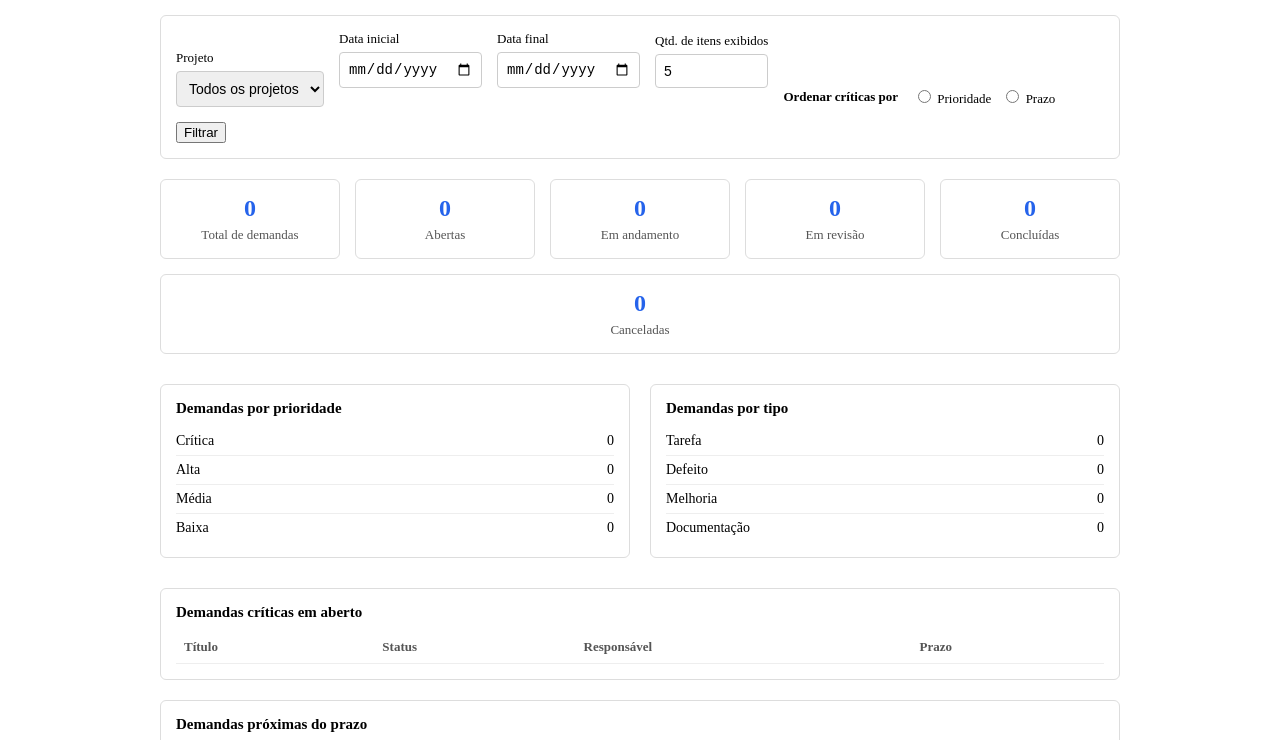
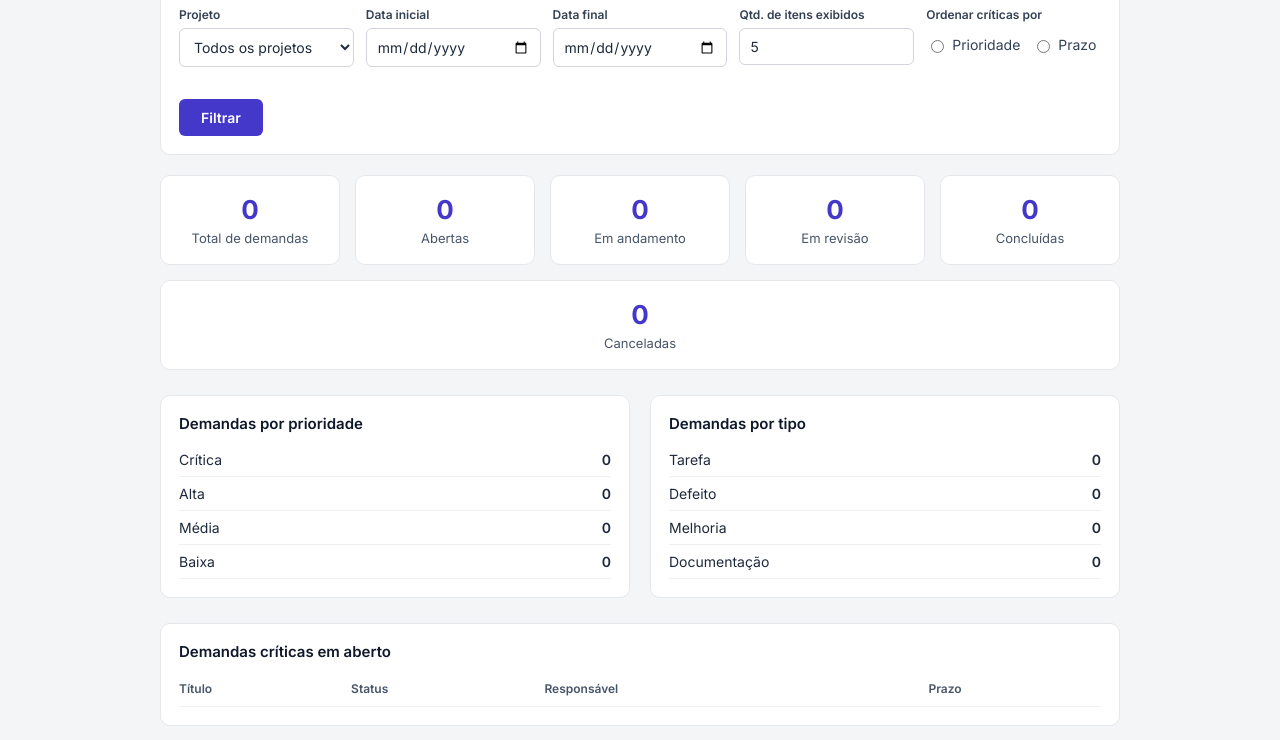
Before and after one commit to rafaelmvalente/PI-II-TIME-15, a plain HTML site: page frontend/HTML/dashboard.html in a window 1280 px wide. Shown: the part 157-897 px from the top of the page. Drawn offline with Linux system fonts and the light colour scheme; no server answers; sample sign-in values are in the browser's storage.

Commit message:
refactor: ajusta visual das telas conforme prototipo

```diff
--- a/frontend/CSS/cadastro-demanda.css
+++ b/frontend/CSS/cadastro-demanda.css
@@ -4,9 +4,14 @@
 
 body {
   margin: 0;
-  font-family: Arial, sans-serif;
+  font-family: 'Inter', Arial, sans-serif;
   background-color: #f4f5f7;
   color: #1e293b;
+}
+
+/* Botões não herdam a fonte da página por padrão */
+button {
+  font-family: inherit;
 }
 
 .page-cadastro {
@@ -20,23 +25,19 @@ body {
   margin-bottom: 25px;
 }
 
-.cadastro-header h1 {
-  font-size: 18px;
-  color: #1e293b;
-  margin: 0 0 5px;
-}
-
 .cadastro-header h2 {
-  font-size: 22px;
+  font-size: 28px;
+  font-weight: 700;
+  color: #0f172a;
   margin: 0;
 }
 
 /* Cartão que contém o formulário */
 .form-demanda {
   background-color: #fff;
-  border: 1px solid #ddd;
-  border-radius: 6px;
-  padding: 25px;
+  border: 1px solid #e5e7eb;
+  border-radius: 10px;
+  padding: 28px;
 }
 
 .campo {
@@ -54,8 +55,8 @@ body {
   display: block;
   margin-bottom: 6px;
   font-size: 13px;
-  font-weight: bold;
-  color: #374151;
+  font-weight: 600;
+  color: #334155;
 }
 
 .campo input,
@@ -67,7 +68,7 @@ body {
   font-size: 14px;
   font-family: inherit;
   color: #1f2937;
-  background-color: #fafafa;
+  background-color: #fff;
   border: 1px solid #d1d5db;
   border-radius: 6px;
   outline: none;
@@ -115,7 +116,7 @@ button.primario {
   font-size: 14px;
   font-weight: bold;
   color: #fff;
-  background: linear-gradient(135deg, #4f46e5, #6d28d9);
+  background-color: #4338ca;
   border: none;
   border-radius: 6px;
   cursor: pointer;
@@ -123,7 +124,7 @@ button.primario {
 }
 
 button.primario:hover {
-  background: linear-gradient(135deg, #4338ca, #5b21b6);
+  background-color: #3730a3;
   transform: translateY(-1px);
 }
 
--- a/frontend/CSS/dashboard.css
+++ b/frontend/CSS/dashboard.css
@@ -1,6 +1,20 @@
 /* Autor: Rafael Mendes Valente - RA: 25002875 */
 /* Data: 10/09/2026 */
 /* Descrição: Estilos utilizados na página de dashboard do sistema */
+
+body {
+  margin: 0;
+  font-family: 'Inter', Arial, sans-serif;
+  background-color: #f4f5f7;
+  color: #1e293b;
+}
+
+/* Campos e botões não herdam a fonte da página por padrão */
+button,
+input,
+select {
+  font-family: inherit;
+}
 
 .page-dashboard {
   max-width: 960px;
@@ -10,17 +24,13 @@
 
 .dashboard-header {
   text-align: center;
-  margin-bottom: 30px;
-}
-
-.dashboard-header h1 {
-  font-size: 18px;
-  color: #1e293b;
-  margin: 0 0 5px;
+  margin-bottom: 25px;
 }
 
 .dashboard-header h2 {
-  font-size: 22px;
+  font-size: 28px;
+  font-weight: 700;
+  color: #0f172a;
   margin: 0;
 }
 
@@ -29,30 +39,30 @@
   display: flex;
   flex-wrap: wrap;
   gap: 15px;
-  margin-bottom: 30px;
+  margin-bottom: 25px;
 }
 
 .card-contador {
   flex: 1;
   min-width: 120px;
   background-color: #fff;
-  border: 1px solid #ddd;
-  border-radius: 6px;
-  padding: 15px;
+  border: 1px solid #e5e7eb;
+  border-radius: 10px;
+  padding: 18px 15px;
   text-align: center;
 }
 
 .card-contador .numero {
   display: block;
-  font-size: 24px;
-  font-weight: bold;
-  color: #2563eb;
+  font-size: 26px;
+  font-weight: 700;
+  color: #4338ca;
 }
 
 .card-contador .rotulo {
   display: block;
   font-size: 13px;
-  color: #555;
+  color: #475569;
   margin-top: 5px;
 }
 
@@ -61,20 +71,22 @@
   display: flex;
   flex-wrap: wrap;
   gap: 20px;
-  margin-bottom: 30px;
+  margin-bottom: 25px;
 }
 
 .grupo {
   flex: 1;
   min-width: 250px;
   background-color: #fff;
-  border: 1px solid #ddd;
-  border-radius: 6px;
-  padding: 15px;
+  border: 1px solid #e5e7eb;
+  border-radius: 10px;
+  padding: 18px;
 }
 
 .grupo h3 {
   font-size: 15px;
+  font-weight: 600;
+  color: #0f172a;
   margin: 0 0 10px;
 }
 
@@ -87,45 +99,48 @@
 .lista-contagem li {
   display: flex;
   justify-content: space-between;
-  padding: 6px 0;
+  padding: 8px 0;
   font-size: 14px;
-  border-bottom: 1px solid #eee;
+  border-bottom: 1px solid #eef0f3;
 }
 
-.lista-contagem li:last-child {
-  border-bottom: none;
+.lista-contagem li span:last-child {
+  font-weight: 600;
 }
 
 /* Listas de demandas (críticas e próximas do prazo) */
 .lista-demandas {
   background-color: #fff;
-  border: 1px solid #ddd;
-  border-radius: 6px;
-  padding: 15px;
+  border: 1px solid #e5e7eb;
+  border-radius: 10px;
+  padding: 18px;
   margin-bottom: 20px;
 }
 
 .lista-demandas h3 {
   font-size: 15px;
+  font-weight: 600;
+  color: #0f172a;
   margin: 0 0 10px;
 }
 
 .lista-demandas table {
   width: 100%;
   border-collapse: collapse;
-  font-size: 13px;
+  font-size: 14px;
 }
 
 .lista-demandas th,
 .lista-demandas td {
   text-align: left;
-  padding: 8px;
-  border-bottom: 1px solid #eee;
+  padding: 10px 0;
+  border-bottom: 1px solid #eef0f3;
 }
 
 .lista-demandas th {
-  color: #555;
-  font-weight: bold;
+  font-size: 12px;
+  color: #475569;
+  font-weight: 600;
 }
 
 @media (max-width: 600px) {
@@ -138,43 +153,81 @@
 /* Filtro do dashboard */
 .filtro-dashboard {
   background-color: #fff;
-  border: 1px solid #ddd;
-  border-radius: 6px;
-  padding: 15px;
+  border: 1px solid #e5e7eb;
+  border-radius: 10px;
+  padding: 18px;
   margin-bottom: 20px;
 }
 
+/* Grade: os campos ocupam a primeira linha e o botão Filtrar cai na de baixo */
 .filtro-dashboard form {
-  display: flex;
-  flex-wrap: wrap;
-  gap: 15px;
-  align-items: flex-end;
+  display: grid;
+  grid-template-columns: repeat(auto-fit, minmax(150px, 1fr));
+  gap: 12px;
+  align-items: start;
 }
 
 .campo-filtro {
   display: flex;
   flex-direction: column;
-  gap: 5px;
-  font-size: 13px;
+  gap: 6px;
+  font-size: 12px;
+  font-weight: 600;
+  color: #334155;
 }
 
 .campo-filtro select,
 .campo-filtro input {
-  padding: 8px;
+  padding: 9px 10px;
   font-size: 14px;
-  border: 1px solid #ccc;
-  border-radius: 4px;
+  color: #1e293b;
+  background-color: #fff;
+  border: 1px solid #d1d5db;
+  border-radius: 6px;
 }
 
+/* "Ordenar críticas por" em cima e as duas opções lado a lado embaixo */
 .campo-filtro-radio {
   flex-direction: row;
+  flex-wrap: wrap;
   align-items: center;
-  gap: 10px;
+  gap: 6px 12px;
+}
+
+.campo-filtro-radio label {
+  display: flex;
+  align-items: center;
+  gap: 5px;
+  margin-top: 8px;
+  font-size: 14px;
+  white-space: nowrap;
+  font-weight: 400;
+  cursor: pointer;
 }
 
 .rotulo-radio {
-  font-weight: bold;
-  margin-right: 5px;
+  flex-basis: 100%;
+}
+
+.campo-filtro-radio .erro-campo {
+  flex-basis: 100%;
+}
+
+.filtro-dashboard button.primary {
+  justify-self: start;
+  padding: 10px 22px;
+  font-size: 14px;
+  font-weight: 600;
+  color: #fff;
+  background-color: #4338ca;
+  border: none;
+  border-radius: 6px;
+  cursor: pointer;
+  transition: 0.2s;
+}
+
+.filtro-dashboard button.primary:hover {
+  background-color: #3730a3;
 }
 
 .erro-campo {
--- a/frontend/CSS/detalhes-demanda.css
+++ b/frontend/CSS/detalhes-demanda.css
@@ -4,9 +4,14 @@
 
 body {
   margin: 0;
-  font-family: Arial, sans-serif;
+  font-family: 'Inter', Arial, sans-serif;
   background-color: #f4f5f7;
   color: #1e293b;
+}
+
+/* Botões não herdam a fonte da página por padrão */
+button {
+  font-family: inherit;
 }
 
 .page-detalhes {
@@ -20,14 +25,10 @@ body {
   margin-bottom: 25px;
 }
 
-.detalhes-header h1 {
-  font-size: 18px;
-  color: #1e293b;
-  margin: 0 0 5px;
-}
-
 .detalhes-header h2 {
-  font-size: 22px;
+  font-size: 28px;
+  font-weight: 700;
+  color: #0f172a;
   margin: 0;
 }
 
@@ -35,8 +36,8 @@ body {
 .cartao-demanda,
 .cartao-secao {
   background-color: #fff;
-  border: 1px solid #ddd;
-  border-radius: 6px;
+  border: 1px solid #e5e7eb;
+  border-radius: 10px;
   padding: 20px;
   margin-bottom: 20px;
   box-sizing: border-box;
@@ -44,6 +45,8 @@ body {
 
 .cartao-secao h3 {
   font-size: 15px;
+  font-weight: 600;
+  color: #0f172a;
   margin: 0 0 15px;
 }
 
@@ -93,7 +96,8 @@ body {
 }
 
 .tag-alta {
-  background-color: #f59e0b;
+  background-color: #fbbf24;
+  color: #1f2937;
 }
 
 .tag-media {
@@ -172,7 +176,7 @@ button.primario {
   font-size: 13px;
   font-weight: bold;
   color: #fff;
-  background: linear-gradient(135deg, #4f46e5, #6d28d9);
+  background-color: #4338ca;
   border: none;
   border-radius: 6px;
   cursor: pointer;
@@ -180,7 +184,7 @@ button.primario {
 }
 
 button.primario:hover {
-  background: linear-gradient(135deg, #4338ca, #5b21b6);
+  background-color: #3730a3;
 }
 
 button.secundario {
--- a/frontend/CSS/listagem-demandas.css
+++ b/frontend/CSS/listagem-demandas.css
@@ -1,6 +1,19 @@
 /* Autor: Rafael Mendes Valente - RA: 25002875 */
 /* Data: 11/09/2026 */
 /* Descrição: Estilos utilizados na página de listagem de demandas do sistema */
+
+body {
+  margin: 0;
+  font-family: 'Inter', Arial, sans-serif;
+  background-color: #f4f5f7;
+  color: #1e293b;
+}
+
+/* Campos não herdam a fonte da página por padrão */
+input,
+select {
+  font-family: inherit;
+}
 
 .page-demandas {
   max-width: 1100px;
@@ -13,14 +26,10 @@
   margin-bottom: 25px;
 }
 
-.demandas-header h1 {
-  font-size: 18px;
-  color: #1e293b;
-  margin: 0 0 5px;
-}
-
 .demandas-header h2 {
-  font-size: 22px;
+  font-size: 28px;
+  font-weight: 700;
+  color: #0f172a;
   margin: 0;
 }
 
@@ -28,39 +37,42 @@
 .barra-filtros {
   display: flex;
   flex-wrap: wrap;
+  align-items: flex-start;
   gap: 10px;
   margin-bottom: 20px;
   background-color: #fff;
-  border: 1px solid #ddd;
-  border-radius: 6px;
+  border: 1px solid #e5e7eb;
+  border-radius: 10px;
   padding: 15px;
 }
 
 .campo-busca {
-  flex: 2;
-  min-width: 200px;
-  padding: 8px 10px;
+  width: 100%;
+  box-sizing: border-box;
+  padding: 9px 10px;
   font-size: 14px;
-  border: 1px solid #ccc;
-  border-radius: 4px;
+  color: #1e293b;
+  border: 1px solid #d1d5db;
+  border-radius: 6px;
 }
 
 .filtro {
   flex: 1;
-  min-width: 130px;
-  padding: 8px 10px;
+  min-width: 115px;
+  padding: 9px 10px;
   font-size: 14px;
-  border: 1px solid #ccc;
-  border-radius: 4px;
+  color: #1e293b;
+  border: 1px solid #d1d5db;
+  border-radius: 6px;
   background-color: #fff;
 }
 
 /* Tabela de demandas */
 .tabela-demandas {
   background-color: #fff;
-  border: 1px solid #ddd;
-  border-radius: 6px;
-  padding: 10px;
+  border: 1px solid #e5e7eb;
+  border-radius: 10px;
+  padding: 10px 15px;
   overflow-x: auto;
 }
 
@@ -73,14 +85,20 @@
 .tabela-demandas th,
 .tabela-demandas td {
   text-align: left;
-  padding: 10px 8px;
-  border-bottom: 1px solid #eee;
+  padding: 12px 8px;
+  border-bottom: 1px solid #eef0f3;
+}
+
+.tabela-demandas th {
+  font-size: 12px;
+  color: #475569;
+  font-weight: 600;
   white-space: nowrap;
 }
 
-.tabela-demandas th {
-  color: #555;
-  font-weight: bold;
+/* Responsável não definido aparece em cinza */
+.sem-responsavel {
+  color: #64748b;
 }
 
 /* Tags de prioridade */
@@ -88,9 +106,10 @@
   display: inline-block;
   padding: 3px 8px;
   border-radius: 4px;
-  font-size: 12px;
-  font-weight: bold;
+  font-size: 11px;
+  font-weight: 700;
   color: #fff;
+  white-space: nowrap;
 }
 
 .tag-critica {
@@ -98,7 +117,8 @@
 }
 
 .tag-alta {
-  background-color: #f59e0b;
+  background-color: #fbbf24;
+  color: #1f2937;
 }
 
 .tag-media {
@@ -134,7 +154,11 @@
   color: #dc2626;
   font-size: 12px;
   margin-top: 4px;
-  min-height: 14px;
+}
+
+/* Sem mensagem de erro, não reserva espaço (mantém os filtros alinhados) */
+.erro-validacao:empty {
+  display: none;
 }
 
 .mensagem-vazia {
--- a/frontend/CSS/menu.css
+++ b/frontend/CSS/menu.css
@@ -1,6 +1,9 @@
 /* Autor: Mateus - RA: 25001369 */
 /* Data: 09/11/2026 */
 /* Descrição: Estilos do menu de navegação entre telas */
+
+/* Fonte Inter, usada em todas as telas que carregam o menu */
+@import url('https://fonts.googleapis.com/css2?family=Inter:wght@400;500;600;700&display=swap');
 
 .menu-navegacao {
   display: flex;
@@ -10,11 +13,11 @@
   padding: 12px 24px;
   background: linear-gradient(135deg, #4f46e5, #6d28d9);
   color: #fff;
-  font-family: Arial, sans-serif;
+  font-family: 'Inter', Arial, sans-serif;
 }
 
 .menu-marca {
-  font-size: 14px;
+  font-size: 15px;
   font-weight: bold;
   white-space: nowrap;
 }
@@ -43,7 +46,7 @@
 .menu-link-ativo {
   background-color: rgba(255, 255, 255, 0.25);
   color: #fff;
-  font-weight: bold;
+  font-weight: 600;
 }
 
 .menu-usuario {
@@ -58,9 +61,10 @@
 }
 
 .menu-sair {
-  padding: 6px 14px;
+  padding: 8px 16px;
   font-size: 13px;
-  font-weight: bold;
+  font-weight: 600;
+  font-family: inherit;
   color: #4f46e5;
   background-color: #fff;
   border: none;
--- a/frontend/JS/listagem-demandas.js
+++ b/frontend/JS/listagem-demandas.js
@@ -120,7 +120,7 @@ document.addEventListener('DOMContentLoaded', async () => {
         <td><span class="tag tag-${slugPorPrioridade[d.prioridade]}">${d.prioridade}</span></td>
         <td>${d.status}</td>
         <td>${escapar(d.projeto?.nome ?? '')}</td>
-        <td>${escapar(d.responsavel?.nome ?? 'Sem responsável')}</td>
+        <td>${d.responsavel ? escapar(d.responsavel.nome) : '<span class="sem-responsavel">Sem responsável</span>'}</td>
         <td>${formatarData(d.criadaEm)}</td>
         <td>${d.prazoFinalizacao ? formatarData(d.prazoFinalizacao) : '—'}</td>
       `;
```
Also changed, not shown: frontend/HTML/cadastro-demanda.html (+1 -2 lines), frontend/HTML/dashboard.html (+0 -1 lines), frontend/HTML/detalhes-demanda.html (+0 -1 lines), frontend/HTML/listagem-demandas.html (+0 -1 lines).
